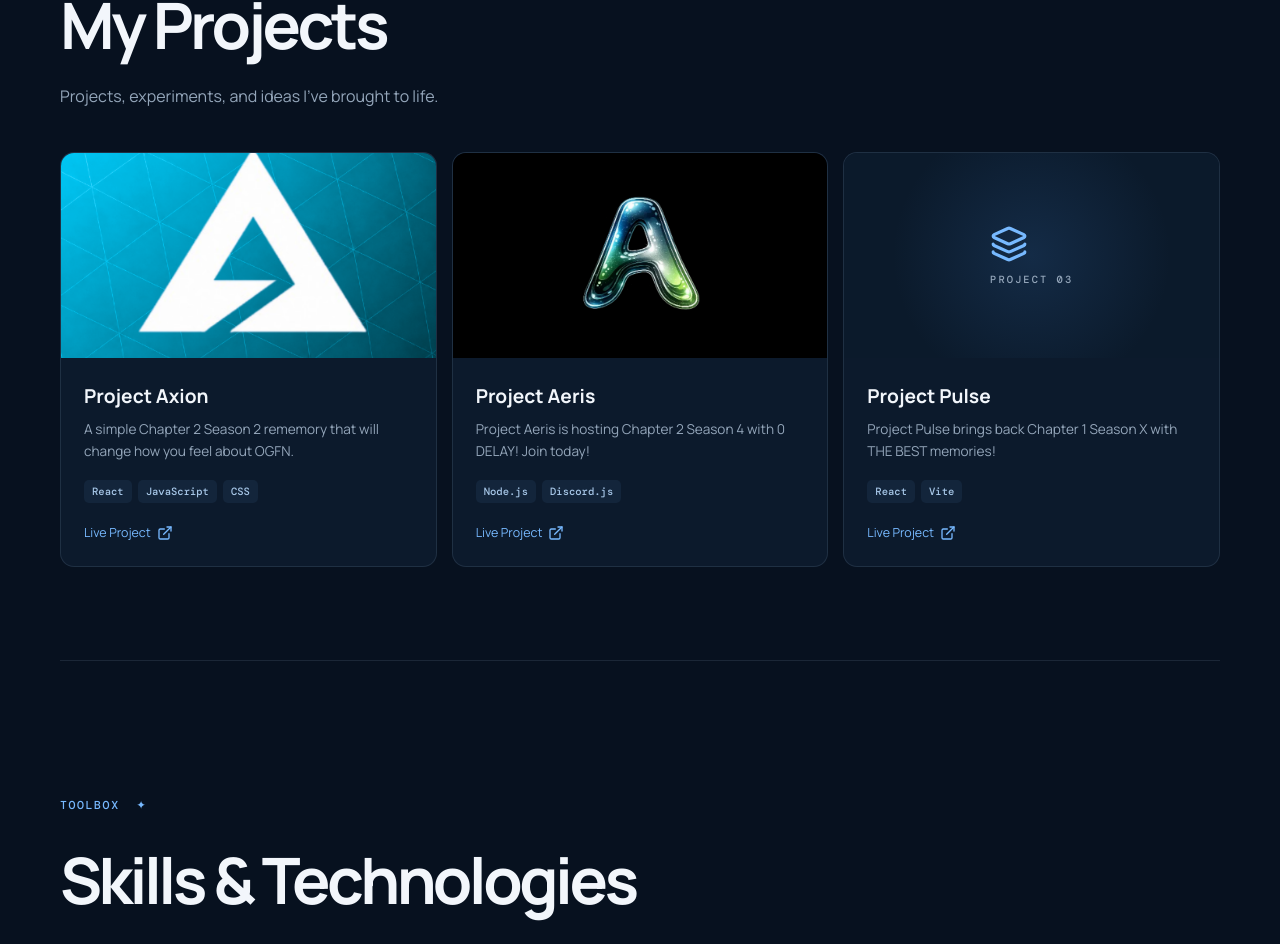
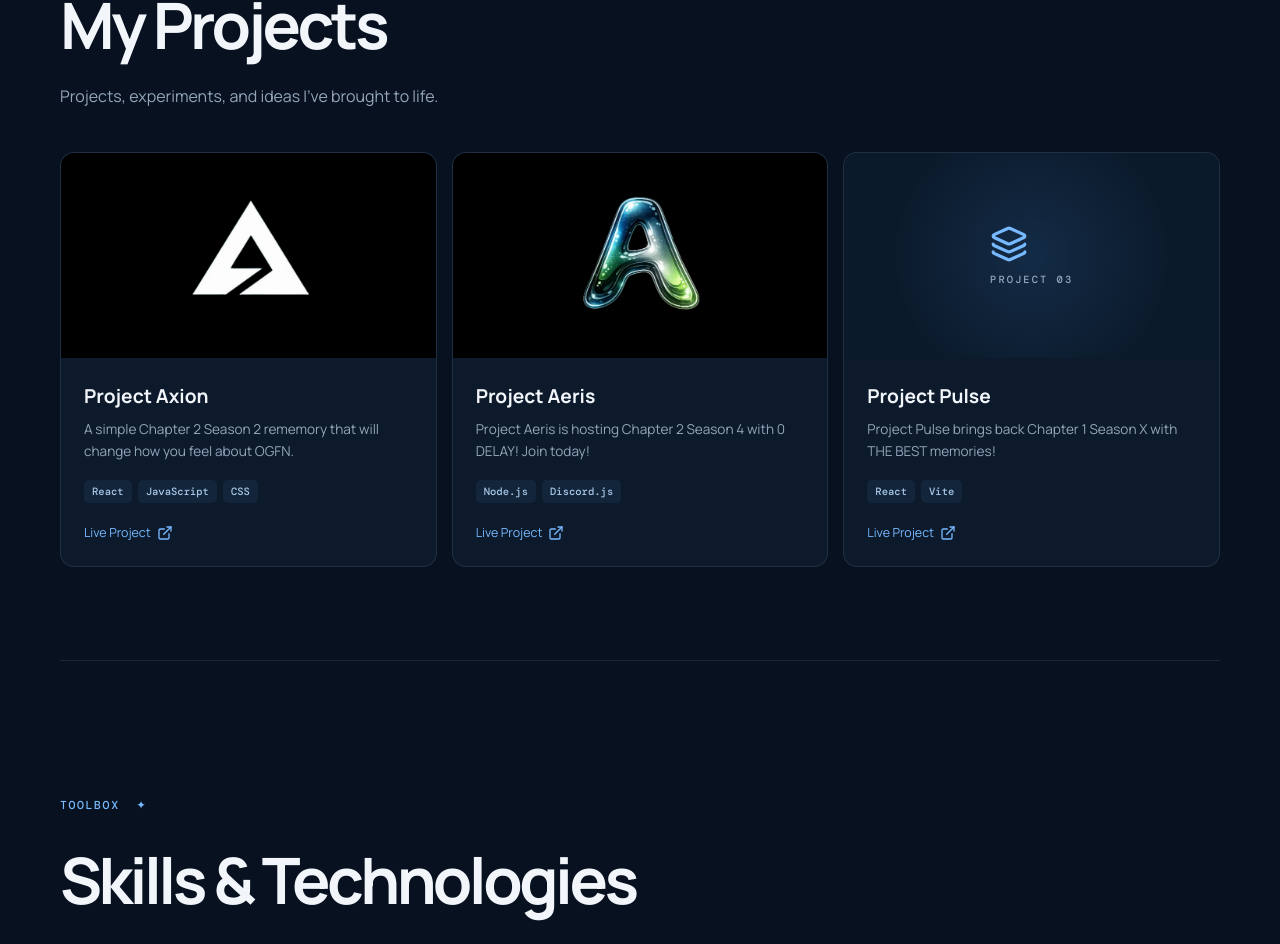
Before and after one commit to copuerlc/personal-portfolio, a React (Vite) app: page / in a window 1280 px wide. Shown: the part 3616-4560 px from the top of the page. Built offline with nearby package versions, Linux system fonts and the light colour scheme.

Commit message:
Updated Axion Picture v1.2

```diff
--- a/src/data/profile.js
+++ b/src/data/profile.js
@@ -52,7 +52,7 @@ export const profile = {
       name: "Project Axion",
       description: "A simple Chapter 2 Season 2 rememory that will change how you feel about OGFN.",
       technologies: ["React", "JavaScript", "CSS"],
-      image: "/axion_logo.png",
+      image: "/Axion__Picture.png",
       link: "https://discord.gg/axionfn",
       github: ""
     },
```
Also changed, not shown: public/Axion__Picture.png (added), public/axion_logo.png (deleted).
